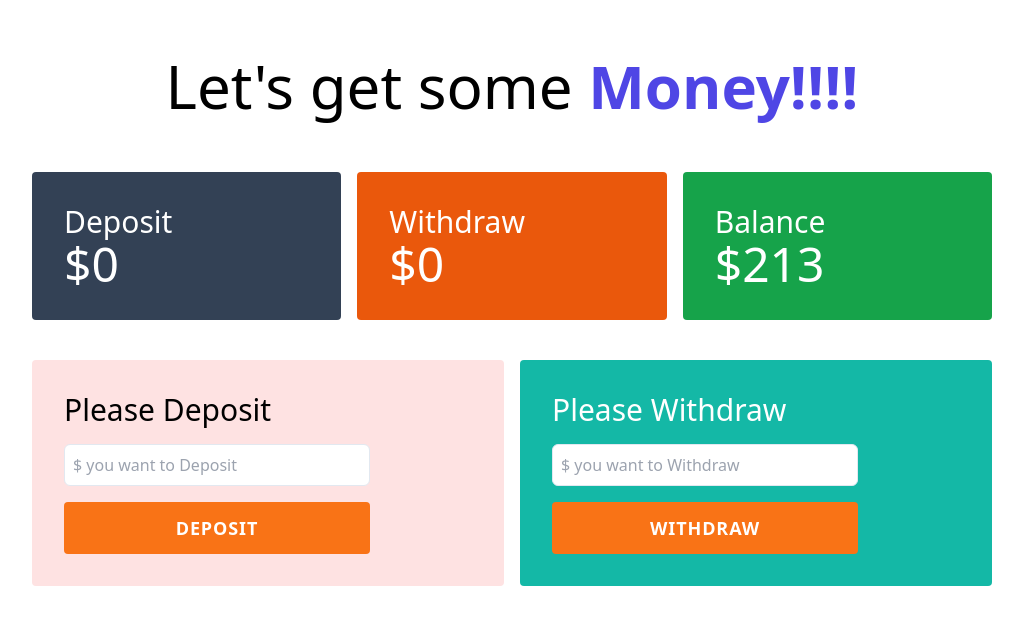
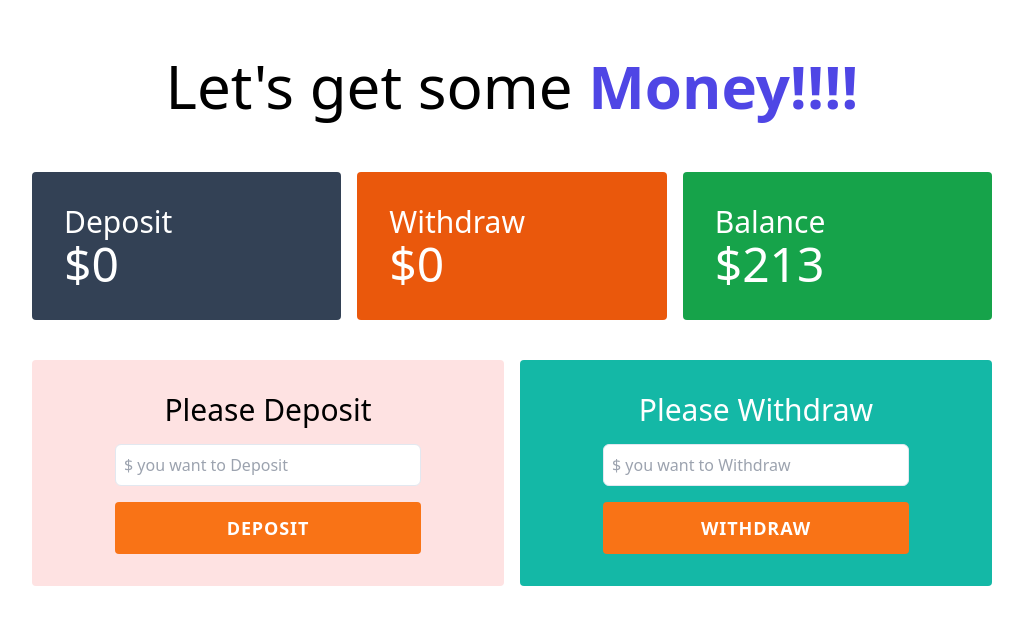
Before and after one commit to sayedmdsafwan/my-bank, a plain HTML site: page banking.html in a window 1280 px wide. Shown: the whole page, without its empty margins (128-1151 px from the left). Drawn offline with nearby package versions, Linux system fonts and the light colour scheme.

Commit message:
design changes

```diff
--- a/banking.html
+++ b/banking.html
@@ -45,34 +45,34 @@
                 <!-- Deposit and Withdraw -->
                 <div class="grid grid-cols-2 gap-4">
                     <div class="bg-red-100 p-8 rounded">
-                        <h3 class="text-3xl">Please Deposit</h3>
+                        <h3 class="text-3xl text-center">Please Deposit</h3>
                         <div>
                             <input
                                 id="deposit-input"
-                                class="border my-4 p-2 rounded-md w-3/4 block border-slate-200"
+                                class="border mx-auto my-4 p-2 rounded-md w-3/4 block border-slate-200"
                                 type="text"
                                 placeholder="$ you want to Deposit"
                             />
                             <button
                                 id="deposit-button"
-                                class="w-3/4 block rounded px-4 py-3 font-semibold tracking-wider bg-orange-500 text-white uppercase text-lg"
+                                class="w-3/4 block mx-auto rounded px-4 py-3 font-semibold tracking-wider bg-orange-500 text-white uppercase text-lg"
                             >
                                 Deposit
                             </button>
                         </div>
                     </div>
                     <div class="bg-teal-500 p-8 rounded">
-                        <h3 class="text-3xl text-white">Please Withdraw</h3>
+                        <h3 class="text-3xl text-center text-white">Please Withdraw</h3>
                         <div>
                             <input
                                 id="withdraw-input"
-                                class="border my-4 p-2 rounded-md w-3/4 block border-slate-200"
+                                class="border my-4 p-2 mx-auto rounded-md w-3/4 block border-slate-200"
                                 type="text"
                                 placeholder="$ you want to Withdraw "
                             />
                             <button
                                 id="withdraw-button"
-                                class="w-3/4 block rounded px-4 py-3 font-semibold tracking-wider bg-orange-500 text-white uppercase text-lg"
+                                class="w-3/4 block mx-auto rounded px-4 py-3 font-semibold tracking-wider bg-orange-500 text-white uppercase text-lg"
                             >
                                 Withdraw
                             </button>
```
